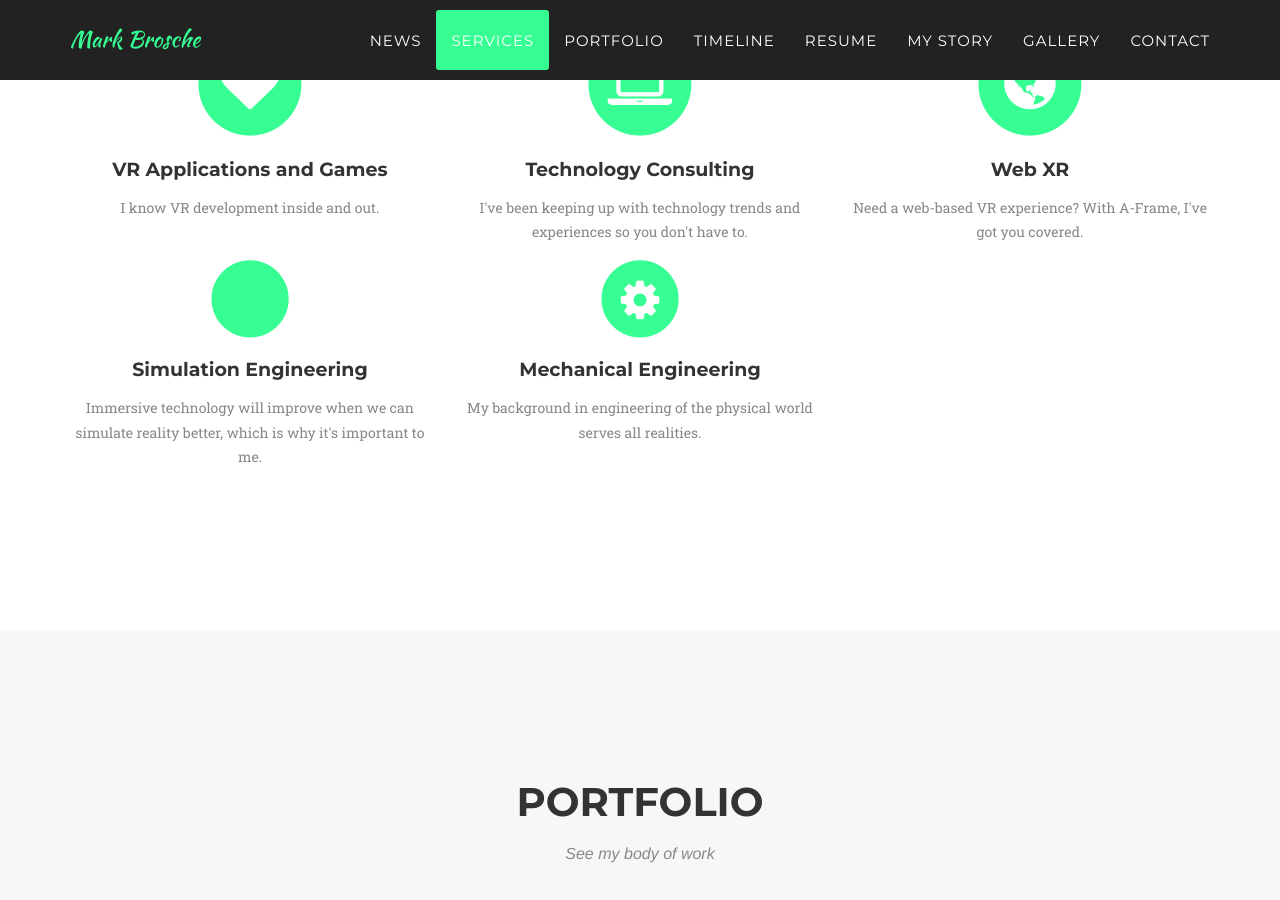
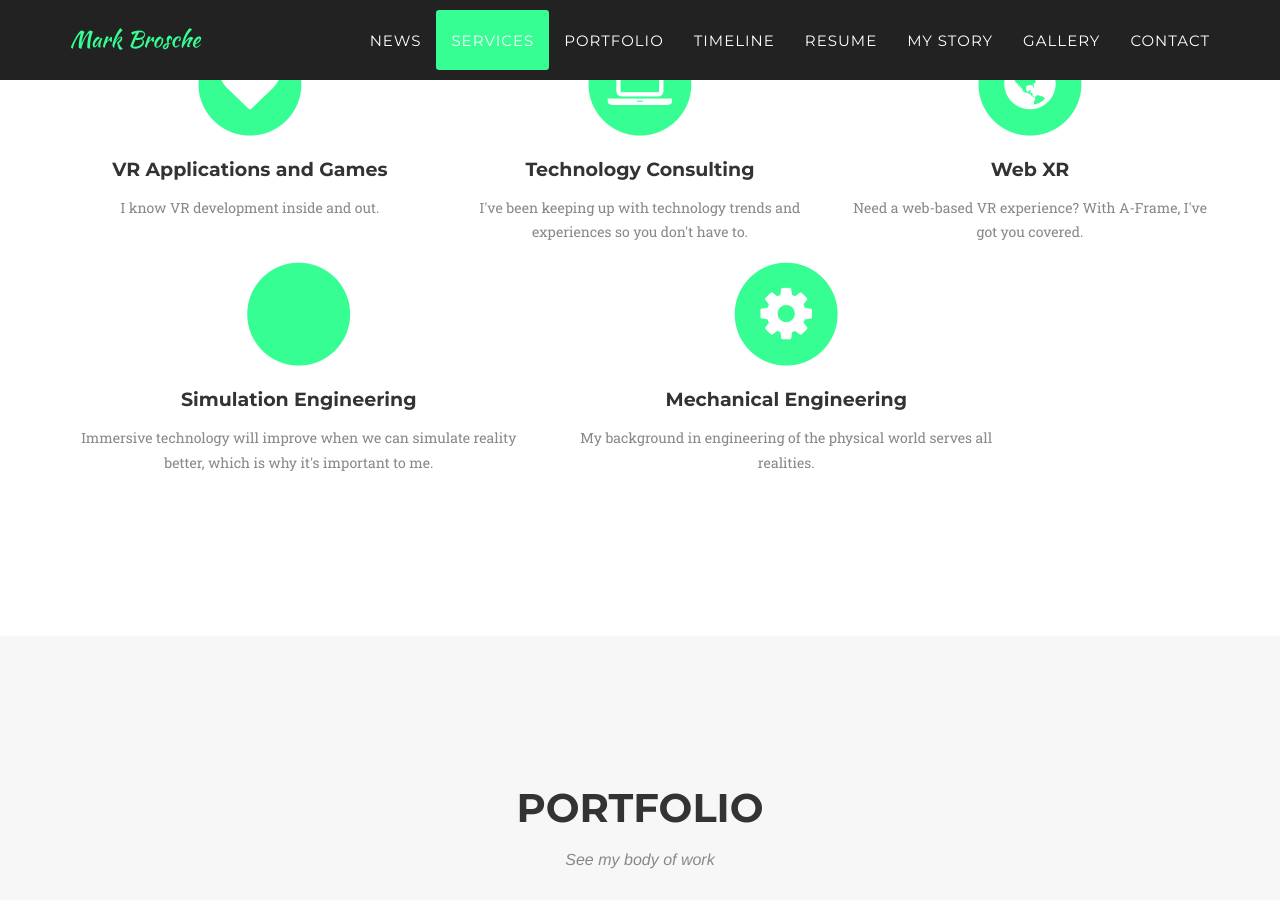
Before and after one commit to MarkBrosche/markbrosche.github.io, a Jekyll site: the page built from index.html, in a window 1280 px wide and 900 px high, scrolled down 1501 px. Built offline with Jekyll 4.4.1, drawn with Linux system fonts in a browser that asks for light colours; some web fonts are replaced.

Commit message:
trying new jekyll template

```diff
--- a/_includes/services.html
+++ b/_includes/services.html
@@ -32,16 +32,16 @@
                     <h4 class="service-heading">Web XR</h4>
                     <p class="text-muted">Need a web-based VR experience? With A-Frame, I've got you covered.</p>
                 </div>
-                <div class="col-md-4">
-                    <span class="fa-stack fa-3x">
+                <div class="col-md-5">
+                    <span class="fa-stack fa-4x">
                         <i class="fa fa-circle fa-stack-2x text-primary"></i>
                         <i class="fa fa-off fa-stack-1x fa-inverse"></i>
                     </span>
                     <h4 class="service-heading">Simulation Engineering</h4>
                     <p class="text-muted">Immersive technology will improve when we can simulate reality better, which is why it's important to me.</p>
                 </div>
-                <div class="col-md-4">
-                        <span class="fa-stack fa-3x">
+                <div class="col-md-5">
+                        <span class="fa-stack fa-4x">
                             <i class="fa fa-circle fa-stack-2x text-primary"></i>
                             <i class="fa fa-cog fa-stack-1x fa-inverse"></i>
                         </span>
```
